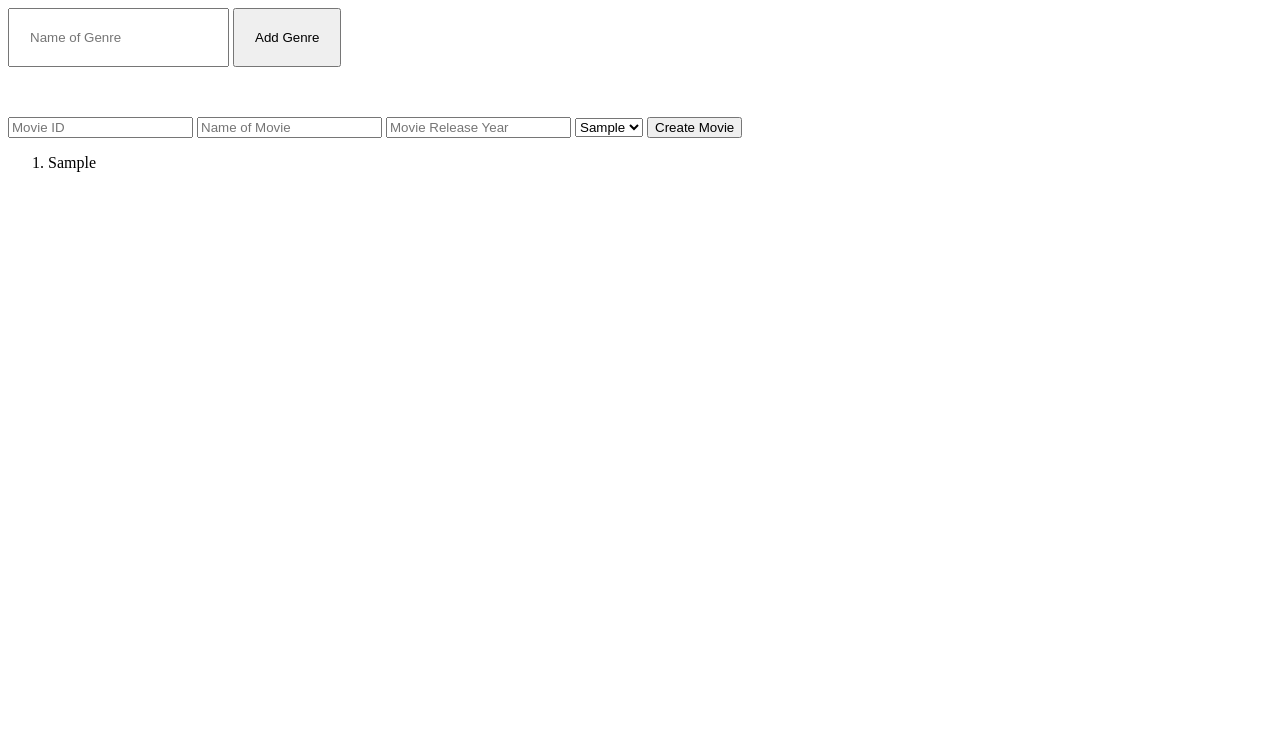
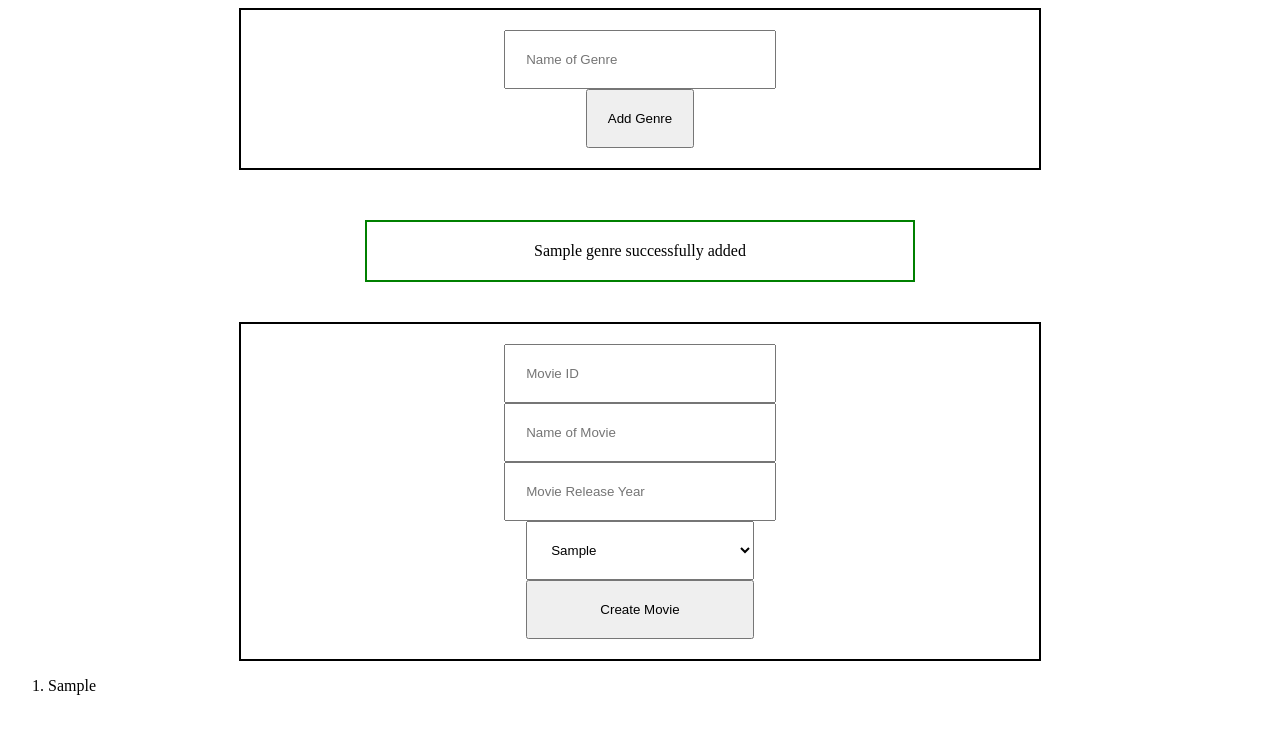
Before and after one commit to jada-gooding/WebProg, a website: page app.html in a window 1280 px wide. Both pictures are taken after typing "Sample" into the empty fields and a click on the button "Add Genre". Drawn offline with nearby package versions, Linux system fonts and the light colour scheme.

Commit message:
Few more styles to app

```diff
--- a/app.html
+++ b/app.html
@@ -6,25 +6,31 @@
         <link rel="stylesheet" href="css/app.css">
 
         <body>
+            <center>
             <form id="createGenre">
-                <input id="name" type="text" placeholder="Name of Genre">
+                <input id="name" type="text" placeholder="Name of Genre"><br>
                 <input type="button" onclick="createGenre()" value="Add Genre" id="add-genre-button">
             </form>
+            </center>
+
+            <div id="genreConfirm"></div>
+
+            <center>
+            <form id="createMovie">
+                <input id="uuid" type="text" placeholder="Movie ID"><br>
+                <input id="title" type="text" placeholder="Name of Movie"><br>
+                <input id="year" type="text" placeholder="Movie Release Year"><br>
+                <select id="genres" placeholder="Genre">
+
+                </select><br>
+                <input type="button" onclick="createMovie()" value="Create Movie">
+            </form>
+            </center>
 
 
-            <form id="createMovie">
-                <input id="uuid" type="text" placeholder="Movie ID">
-                <input id="title" type="text" placeholder="Name of Movie">
-                <input id="year" type="text" placeholder="Movie Release Year">
-                <select id="genres">
-
-                </select>
-                <input type="button" onclick="createMovie()" value="Create Movie">
-            </form>
 
             <section>
                 <ol id="genreList">
-
                 </ol>
             </section>
 
--- a/app.js
+++ b/app.js
@@ -28,6 +28,9 @@ var dCount = 0;
 
 //create genre function to get input from form, create a genre instance and add it to the global array
 function createGenre(){
+
+
+
     dCount += 1;
     var n = document.getElementById("name").value;
     var g = new Genre();
@@ -52,9 +55,10 @@ function createGenre(){
         genres[i] = gr;
     }
 
+    document.getElementById('genreConfirm').innerHTML = n + ' genre successfully added';
+    document.getElementById('genreConfirm').style.opacity = '1';
+
     console.log(genres);
-
-
 
 }
 //create movie function to get input from form, create a movie instance and add it to the global array
--- a/css/app.css
+++ b/css/app.css
@@ -1,9 +1,13 @@
 #createGenre {
     margin-bottom : 50px;
+    border : 2px solid black;
+    width : 60%;
+    padding : 20px;
 }
 
-#createGenre #name {
+#createGenre #name, #createMovie > * {
     padding : 20px;
+    width : 30%;
 }
 
 #createGenre #add-genre-button {
@@ -13,3 +17,20 @@
 #createGenre #add-genre-button:hover {
     cursor : pointer;
 }
+
+#genreConfirm {
+    padding : 20px;
+    border : 2px solid green;
+    text-align : center;
+    transition : all .8s;
+    opacity : 0;
+    width : 40%;
+    margin : 0 auto;
+    margin-bottom : 40px;
+}
+
+#createMovie {
+    padding : 20px;
+    width : 60%;
+    border : 2px solid black;
+}
```
